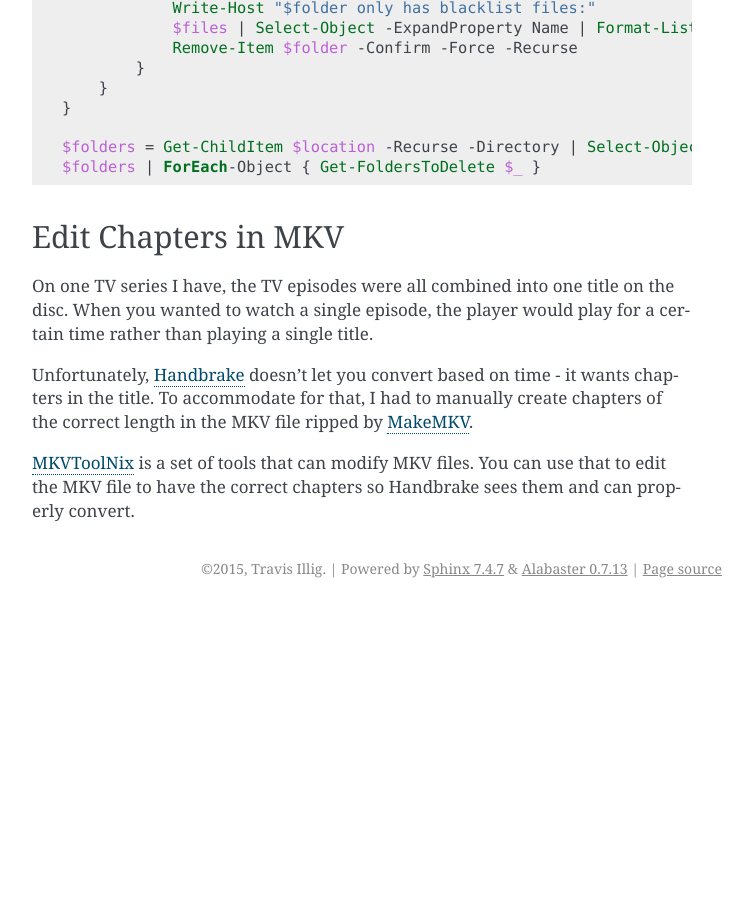
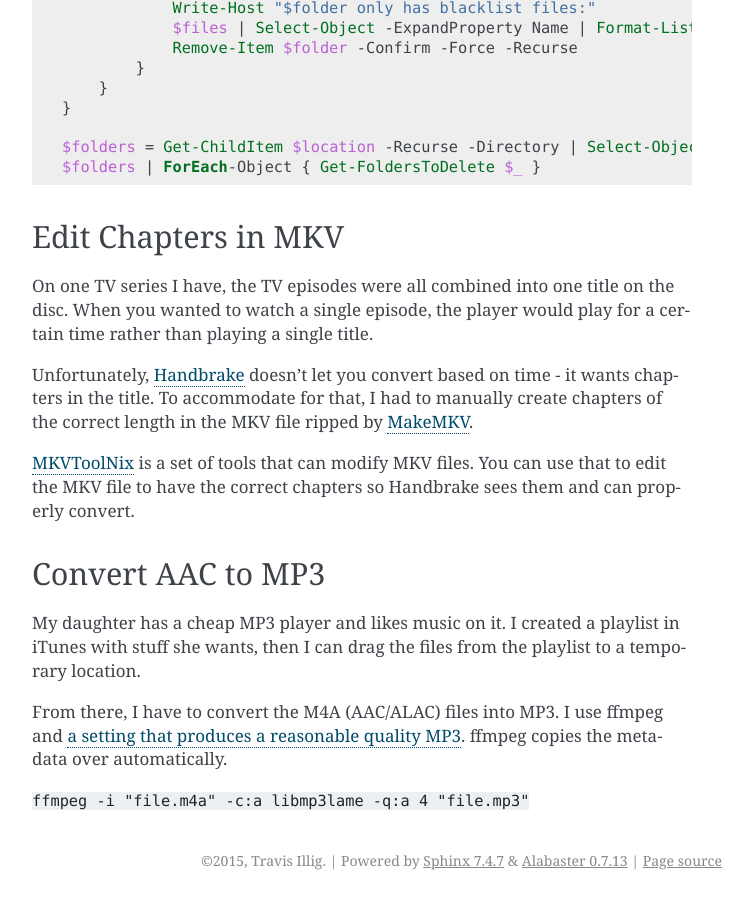
Before and after one commit to tillig/mediacenter, a Sphinx documentation site: the page built from docs/software/scripts.rst, in a window 1280 px wide and 900 px high, scrolled down 1653 px. Shown: the whole window, without its empty margins (388-1141 px from the left). Built offline with Sphinx 7.4.7, drawn with Linux system fonts in a browser that asks for light colours; before the commit the page ends 2261 px from its top, so only the background shows below that.

Commit message:
Convert AAC to MP3

```diff
--- a/docs/software/scripts.rst
+++ b/docs/software/scripts.rst
@@ -77,3 +77,12 @@ On one TV series I have, the TV episodes were all combined into one title on the
 Unfortunately, :doc:`Handbrake <convert/handbrake>` doesn't let you convert based on time - it wants chapters in the title. To accommodate for that, I had to manually create chapters of the correct length in the MKV file ripped by :doc:`MakeMKV <rip/makemkv>`.
 
 `MKVToolNix <https://www.bunkus.org/videotools/mkvtoolnix/>`_ is a set of tools that can modify MKV files. You can use that to edit the MKV file to have the correct chapters so Handbrake sees them and can properly convert.
+
+Convert AAC to MP3
+==================
+
+My daughter has a cheap MP3 player and likes music on it. I created a playlist in iTunes with stuff she wants, then I can drag the files from the playlist to a temporary location.
+
+From there, I have to convert the M4A (AAC/ALAC) files into MP3. I use ffmpeg and `a setting that produces a reasonable quality MP3 <https://trac.ffmpeg.org/wiki/Encode/MP3>`_. ffmpeg copies the metadata over automatically.
+
+``ffmpeg -i "file.m4a" -c:a libmp3lame -q:a 4 "file.mp3"``
```
